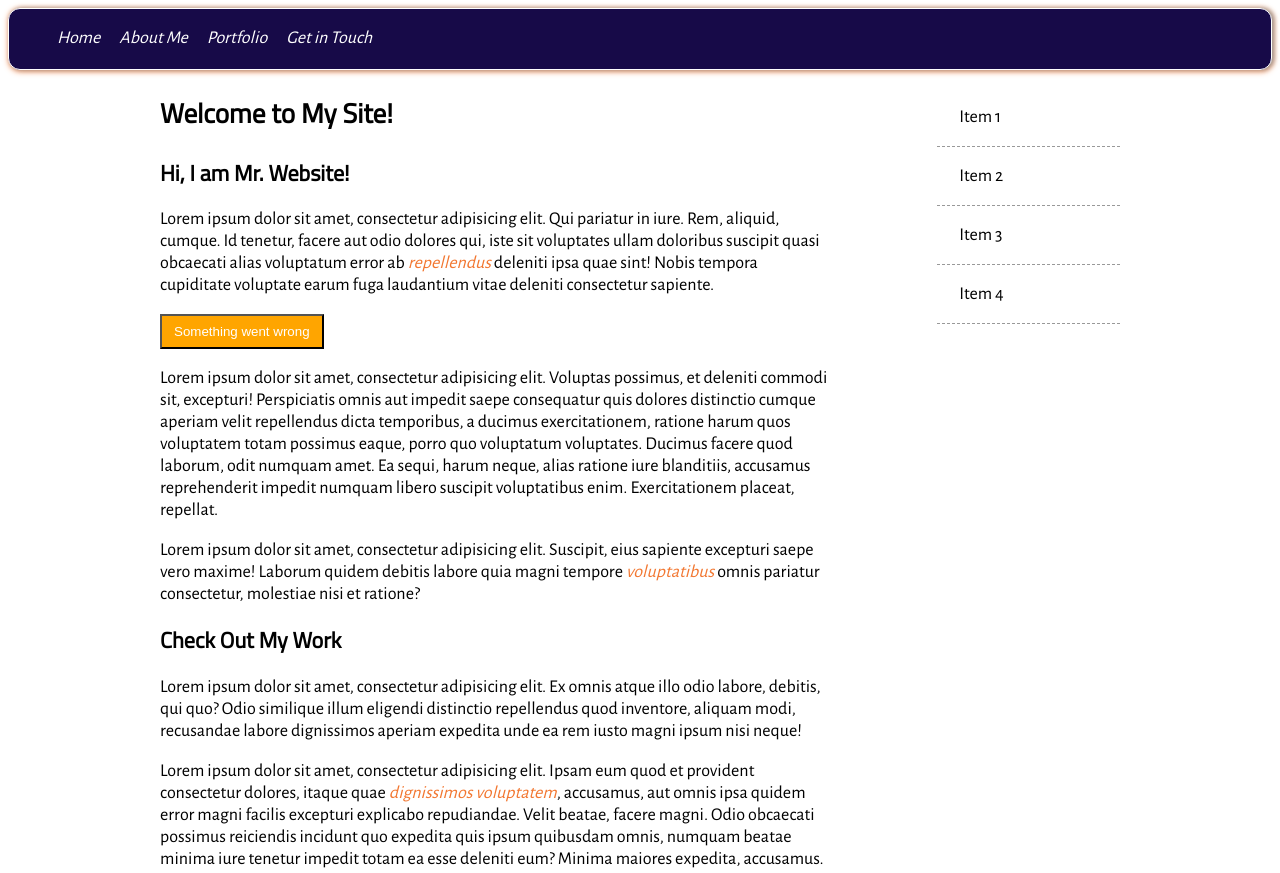
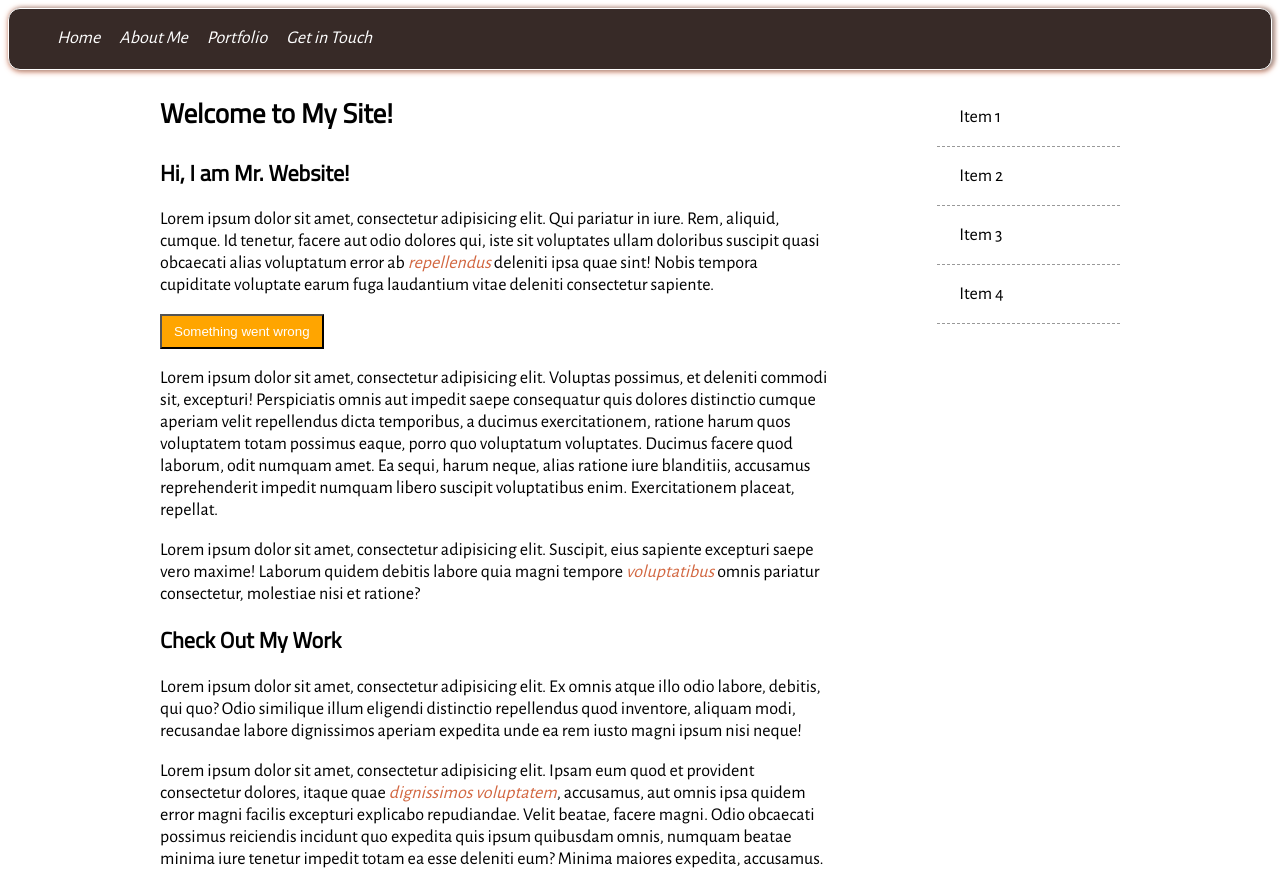
Before and after one commit to alexb31/sass-training, a website: page src/index.html in a window 1280 px wide. Shown: the top 873 px of the page. Drawn offline with nearby package versions, Linux system fonts and the light colour scheme.

Commit message:
Switch Themes

```diff
--- a/src/scss/partials/_variables.scss
+++ b/src/scss/partials/_variables.scss
@@ -1,10 +1,33 @@
+// === THEME ===
+// Allowed values: Dark, Light, Default
+$theme: Light;
+
 // === COLORS ===
 $text-color: #222222;
+$body-background-color: #fff;
 $theme-color: #170a48;
 $secondary-color: #f27731;
 $ternary-color: #ccf962;
 $link-color: $secondary-color;
 $menu-item-color: white;
+
+@if $theme == Dark {
+    $text-color: #fff;
+    $body-background-color: #22222a;
+    $theme-color: #42424a;
+    $secondary-color: #c24721;
+    $ternary-color: #688932;
+    $link-color: $secondary-color;
+    $menu-item-color: white;
+} @else if $theme == Light {
+    $text-color: #000;
+    $body-background-color: #fff;
+    $theme-color: #372a27;
+    $secondary-color: #d26741;
+    $ternary-color: #b9da63;
+    $link-color: $secondary-color;
+    $menu-item-color: white;
+}
 
 // === FONTS ===
 $text-font: "Alegreya Sans",  Arial, sans-serif;
--- a/src/scss/styles.scss
+++ b/src/scss/styles.scss
@@ -21,14 +21,9 @@
 $contrast: high;
 body {
   font-family: $text-font;
-  @if $contrast == high {
-    color: #000;
-  } @else if $contrast == low {
-    color: #999;
-  } @else {
-    color: $text-color;
-  }
+  color: $text-color;
   font-size: em(18px);
+  background-color: $body-background-color;
 
   @include large-screens {
     font-size: 125%;
```
Also changed, not shown: src/css/styles.css.
